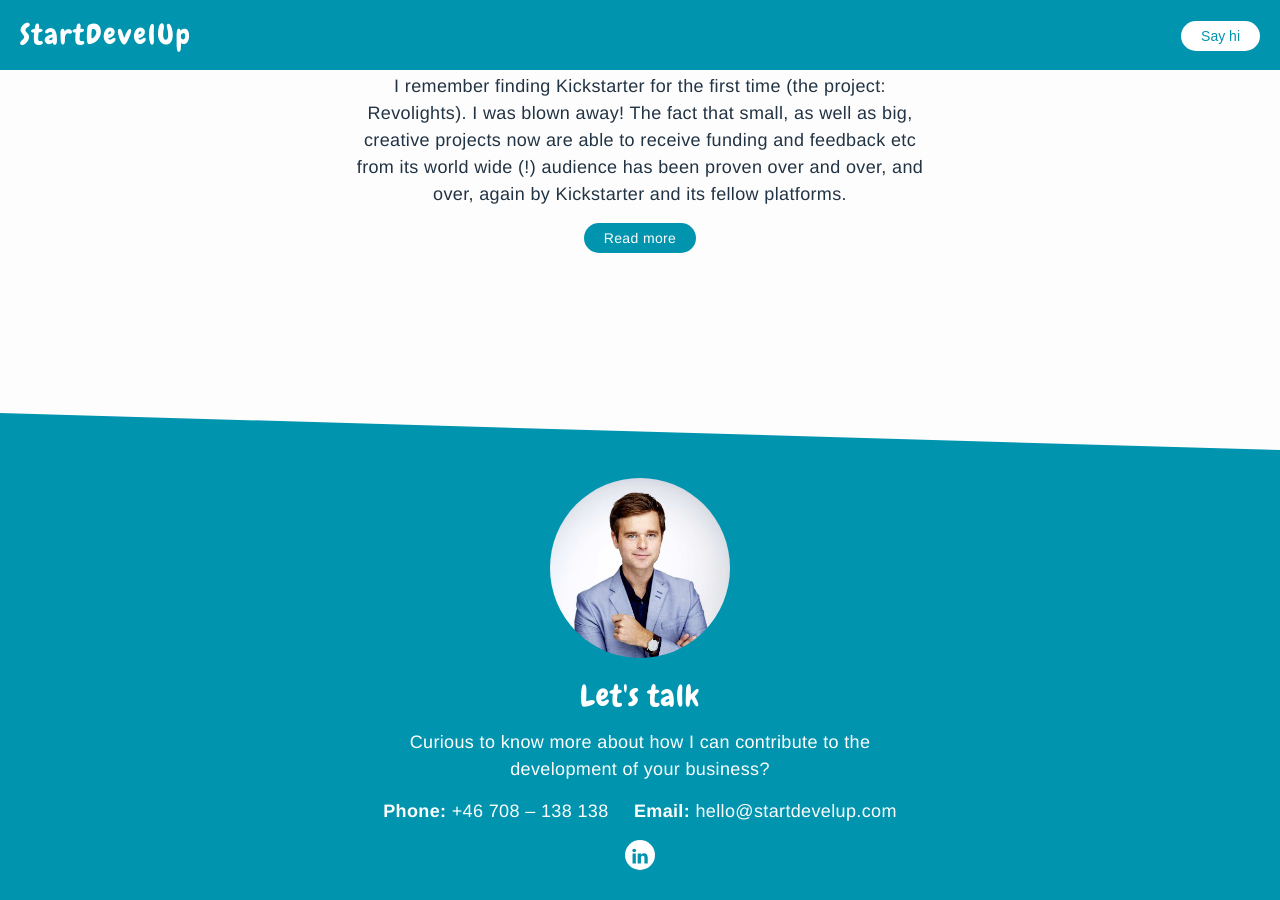
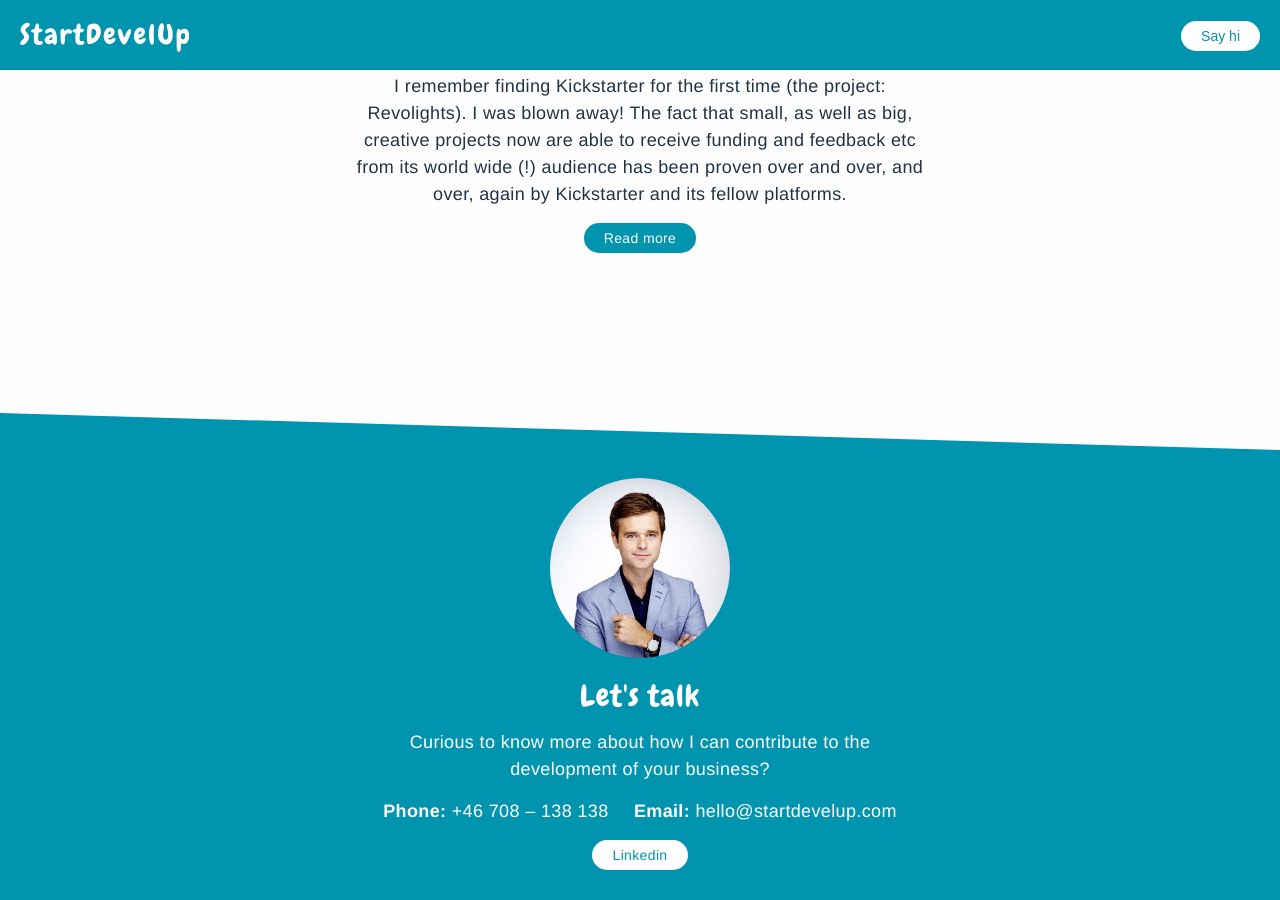
Before and after one commit to thomaswaern/krol, a Jekyll site: the page built from index.html, in a window 1280 px wide and 900 px high, scrolled down 868 px. Built offline with Jekyll 4.4.1, drawn with Linux system fonts in a browser that asks for light colours.

Commit message:
New linkedinbutton

```diff
--- a/_includes/footer.html
+++ b/_includes/footer.html
@@ -13,56 +13,9 @@
       <span class="email"><strong>Email:</strong> <a href="mailto:{{site.email}}">{{site.email}}</a></span>
     </p>
 
-    <ul class="follow-me">
-            {% if site.github_username %}
-            <li>
-              <a href="https://soundcloud.com/{{ site.github_username }}">
-                <span class="icon icon--github">
-                  <svg viewBox="0 0 16 16">
-                    <path fill="#828282" d="M7.999,0.431c-4.285,0-7.76,3.474-7.76,7.761 c0,3.428,2.223,6.337,5.307,7.363c0.388,0.071,0.53-0.168,0.53-0.374c0-0.184-0.007-0.672-0.01-1.32 c-2.159,0.469-2.614-1.04-2.614-1.04c-0.353-0.896-0.862-1.135-0.862-1.135c-0.705-0.481,0.053-0.472,0.053-0.472 c0.779,0.055,1.189,0.8,1.189,0.8c0.692,1.186,1.816,0.843,2.258,0.645c0.071-0.502,0.271-0.843,0.493-1.037 C4.86,11.425,3.049,10.76,3.049,7.786c0-0.847,0.302-1.54,0.799-2.082C3.768,5.507,3.501,4.718,3.924,3.65 c0,0,0.652-0.209,2.134,0.796C6.677,4.273,7.34,4.187,8,4.184c0.659,0.003,1.323,0.089,1.943,0.261 c1.482-1.004,2.132-0.796,2.132-0.796c0.423,1.068,0.157,1.857,0.077,2.054c0.497,0.542,0.798,1.235,0.798,2.082 c0,2.981-1.814,3.637-3.543,3.829c0.279,0.24,0.527,0.713,0.527,1.437c0,1.037-0.01,1.874-0.01,2.129 c0,0.208,0.14,0.449,0.534,0.373c3.081-1.028,5.302-3.935,5.302-7.362C15.76,3.906,12.285,0.431,7.999,0.431z"/>
-                  </svg>
-                </span>
-              </a>
-            </li>
-            {% endif %}
-
-            {% if site.twitter_username %}
-            <li>
-              <a href="https://twitter.com/{{ site.twitter_username }}" target="_blank">
-                <span class="icon icon--twitter">
-                  <svg viewBox="0 0 16 16">
-                    <path fill="#828282" d="M15.969,3.058c-0.586,0.26-1.217,0.436-1.878,0.515c0.675-0.405,1.194-1.045,1.438-1.809
-                    c-0.632,0.375-1.332,0.647-2.076,0.793c-0.596-0.636-1.446-1.033-2.387-1.033c-1.806,0-3.27,1.464-3.27,3.27 c0,0.256,0.029,0.506,0.085,0.745C5.163,5.404,2.753,4.102,1.14,2.124C0.859,2.607,0.698,3.168,0.698,3.767 c0,1.134,0.577,2.135,1.455,2.722C1.616,6.472,1.112,6.325,0.671,6.08c0,0.014,0,0.027,0,0.041c0,1.584,1.127,2.906,2.623,3.206 C3.02,9.402,2.731,9.442,2.433,9.442c-0.211,0-0.416-0.021-0.615-0.059c0.416,1.299,1.624,2.245,3.055,2.271 c-1.119,0.877-2.529,1.4-4.061,1.4c-0.264,0-0.524-0.015-0.78-0.046c1.447,0.928,3.166,1.469,5.013,1.469 c6.015,0,9.304-4.983,9.304-9.304c0-0.142-0.003-0.283-0.009-0.423C14.976,4.29,15.531,3.714,15.969,3.058z"/>
-                  </svg>
-                </span>
-
-              </a>
-            </li>
-            {% endif %}
-
-            {% if site.linkedin_username %}
-            <li>
-              <a href="https://se.linkedin.com/in/{{ site.linkedin_username }}" target="_blank">
-                <span class="icon">
-                  <svg width="256px" height="256px" viewBox="0 0 256 256" version="1.1" xmlns="http://www.w3.org/2000/svg" xmlns:xlink="http://www.w3.org/1999/xlink" xmlns:sketch="http://www.bohemiancoding.com/sketch/ns">
-    <!-- Generator: Sketch 3.2 (9964) - http://www.bohemiancoding.com/sketch -->
-    <title>256</title>
-    <desc>Created with Sketch.</desc>
-    <defs></defs>
-    <g id="Page-1" stroke="none" stroke-width="1" fill="none" fill-rule="evenodd" sketch:type="MSPage">
-        <g id="256" sketch:type="MSArtboardGroup" fill="#FFFFFF">
-            <g id="1429024396_linkedin_circle_gray" sketch:type="MSLayerGroup" transform="translate(19.000000, 24.000000)">
-                <path d="M219,208.993113 L219,128.328869 C219,85.1109623 195.885404,65 165.070543,65 C140.203378,65 129.060072,78.6575474 122.850181,88.2378037 L122.850181,68.3059116 L76,68.3059116 C76.6209891,81.5088961 76,208.993113 76,208.993113 L122.850181,208.993113 L122.850181,130.422613 C122.850181,126.228238 123.153776,122.026975 124.395754,119.024106 C127.776695,110.62158 135.48386,101.9229 148.421134,101.9229 C165.381037,101.9229 172.156719,114.822843 172.156719,133.728525 L172.156719,209 L219,209 L219,208.993113 Z M26.3404032,49 C42.7649908,49 53,38.1018558 53,24.4895878 C52.6946845,10.585777 42.7649908,0 26.6526578,0 C10.5403247,0 0,10.5788355 0,24.4895878 C0,38.1018558 10.2280702,49 26.0420267,49 L26.3404032,49 L26.3404032,49 Z M50,209 L50,68 L3,68 L3,209 L50,209 L50,209 Z" id="Shape" sketch:type="MSShapeGroup"></path>
-            </g>
-        </g>
-    </g>
-</svg>
-                </span>
-
-              </a>
-            </li>
-            {% endif %}
-          </ul>
+   <a class="button" href="https://se.linkedin.com/in/{{ site.linkedin_username }}" target="_blank">
+    Linkedin
+  </a>
 
   </div>
 
```
